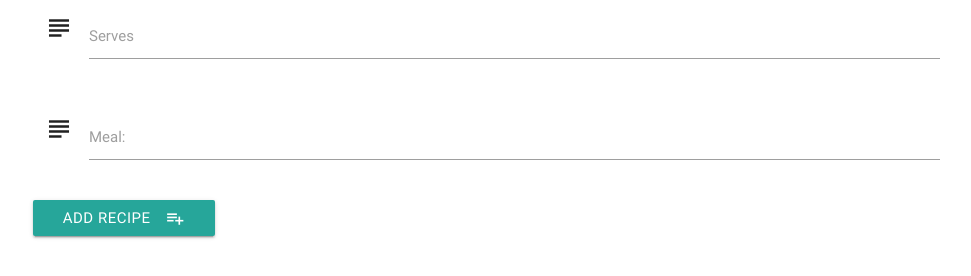
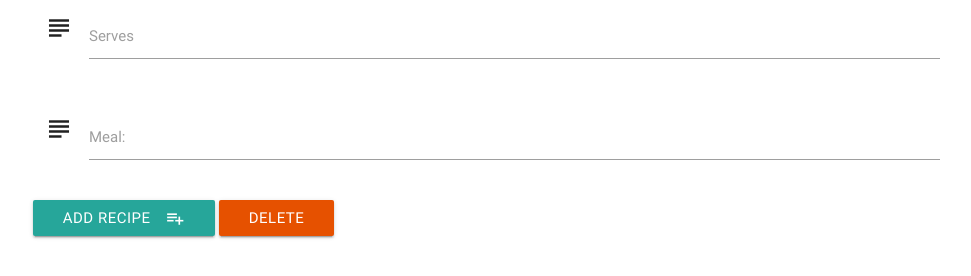
Before and after one commit to jessdevine/DataDev, a Flask app: template templates/editrecipe.html in a window 1280 px wide. Shown: the part 1588-1864 px from the top of the page, without its empty margins (148-1119 px from the left). Run offline with Flask 2, Linux system fonts and the light colour scheme; the template is opened without the code that fills it, so the values that code supplies are empty; some libraries are stand-ins or nearby versions.

Commit message:
Delete button and functionality built into editrecipe.html via app.py

```diff
--- a/app.py
+++ b/app.py
@@ -75,6 +75,13 @@ def update_recipe(recipe_id):
     return redirect(url_for('get_recipes'))
 
 
+# Delete via recipie ID
+
+@app.route('/delete_recipe/<recipe_id>')
+def delete_recipe(recipe_id):
+    mongo.db.recipes.remove({'_id': ObjectId(recipe_id)})
+    return redirect(url_for('get_recipes'))
+
 
 if __name__ == '__main__':
     app.run(host=os.environ.get('IP'),
--- a/templates/editrecipe.html
+++ b/templates/editrecipe.html
@@ -154,6 +154,8 @@
             <button class="btn waves-effect waves-light" type="submit" name="action">Add Recipe
                 <i class="material-icons right">playlist_add</i>
              </button>
+            <a href="{{url_for('delete_recipe', recipe_id=recipe._id)}}" class="waves-effect waves-light btn btn_small orange darken-4">Delete</a>
+
         </div>
     </form>
 </div>
```
